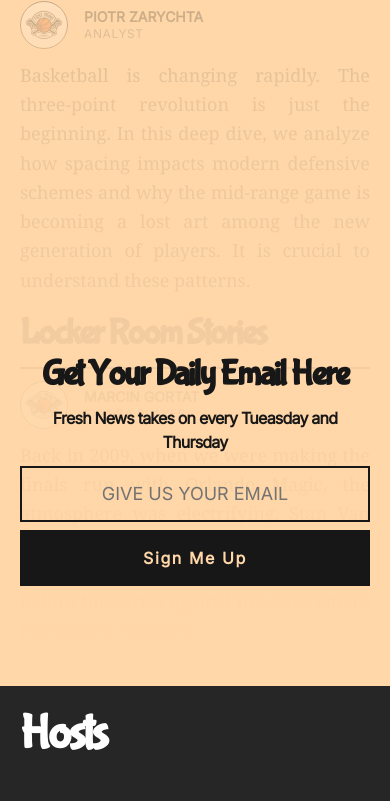
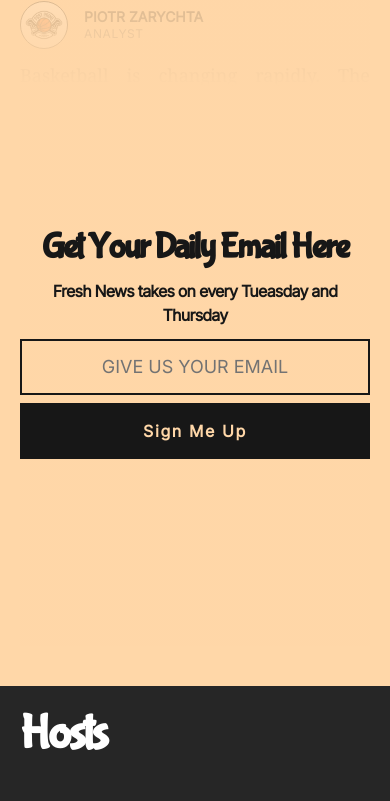
Before and after one commit to Xebec13/post-prime-podcast, a Next.js app: page / in a window 390 px wide. Shown: the part 1774-2575 px from the top of the page. Built offline with nearby package versions, Linux system fonts and the light colour scheme.

Commit message:
fix: subscribe positioning and gradient overaly opacity

```diff
--- a/app/components/subscribe/SubscribeOverlay.tsx
+++ b/app/components/subscribe/SubscribeOverlay.tsx
@@ -2,9 +2,9 @@ export default function SubscribeOverlay() {
     return (
         <div className="absolute top-0 right-0 bottom-0 w-full z-20 flex flex-col justify-end items-center text-center">
             {/* Tło Gradientowe */}
-            <div className="absolute bottom-0 right-0 bg-linear-to-b w-full lg:w-2/3 h-full from-transparent via-orange-200/90 to-orange-200 pointer-events-none" />
+            <div className="absolute bottom-0 right-0 bg-linear-to-b w-full lg:w-2/3 h-full from-transparent via-orange-200 to-orange-200 pointer-events-none" />
             {/* Formularz */}
-            <div className="relative bottom-15 lg:bottom-5 lg:left-1/6 z-30 w-full max-w-sm space-y-3">
+            <div className="relative bottom-1/6 lg:bottom-5 lg:left-1/6 z-30 w-full max-w-sm space-y-3">
                 <h4 className="text-4xl lg:text-6xl font-black tracking-tighter capitalize">
                     Get your daily email here
                 </h4>
```
